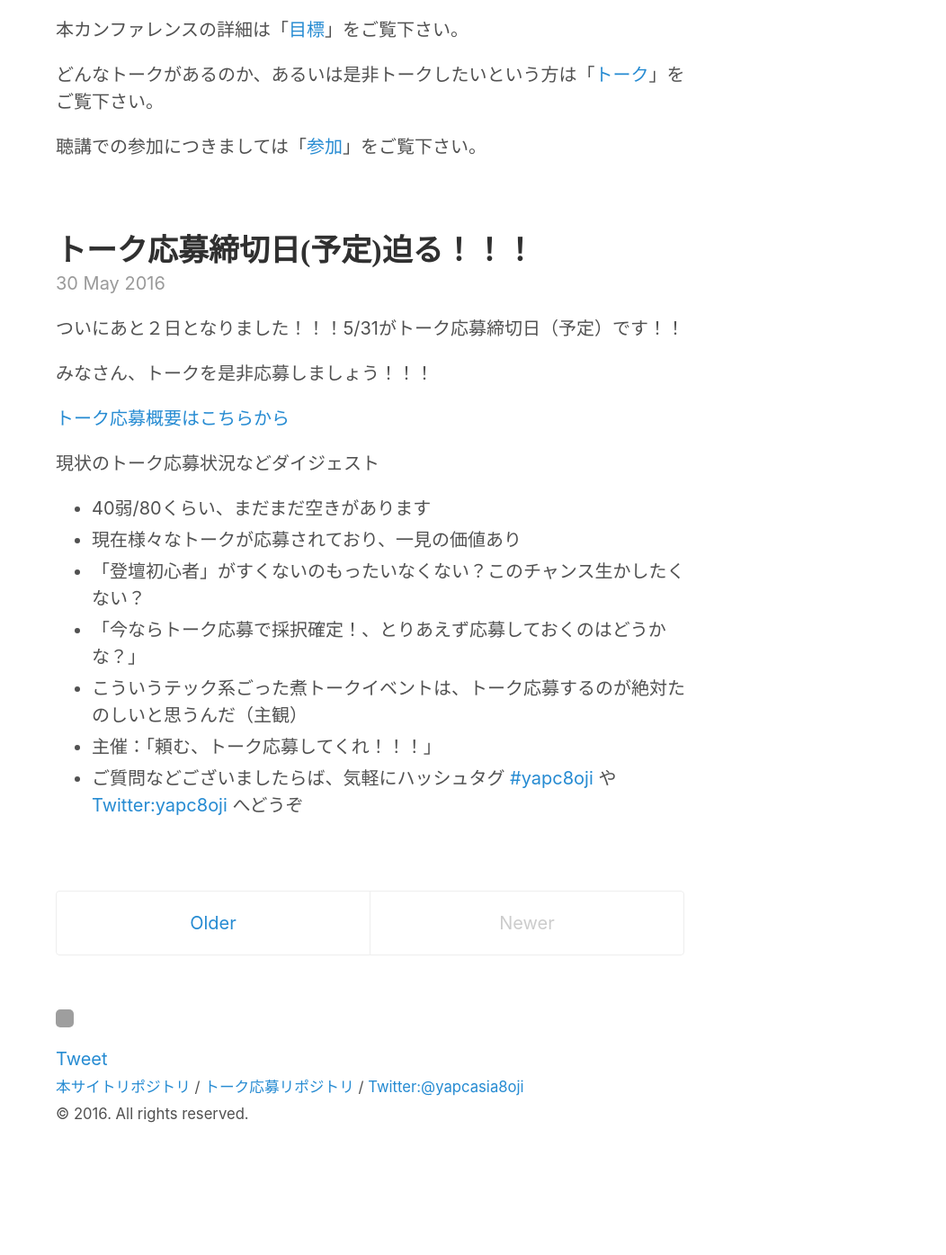
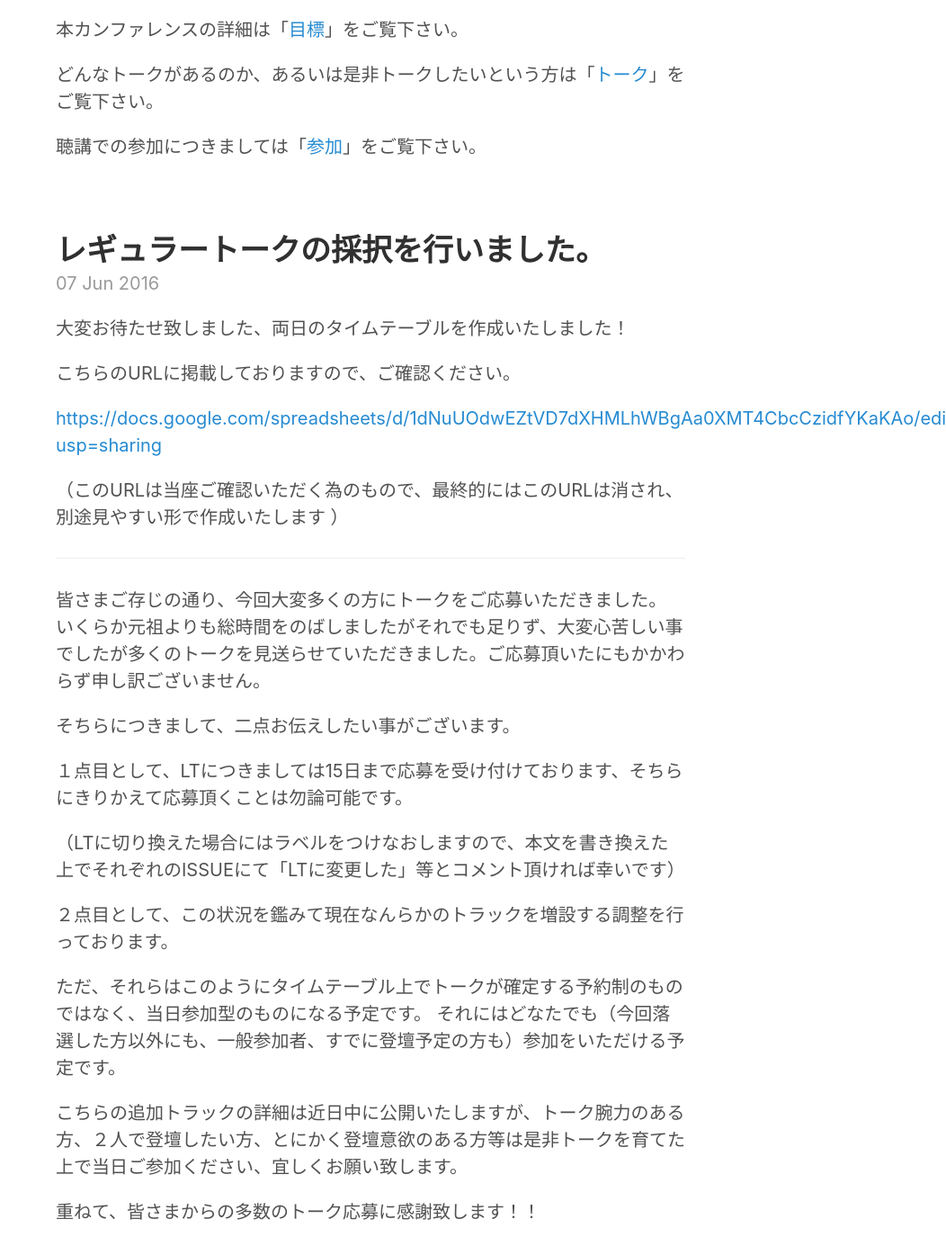
Before and after one commit to hachiojipm/yapcasia-8oji-2016mid, a Jekyll site: the page built from index.html, in a window 1280 px wide and 1400 px high, scrolled down 654 px. Shown: the top 1395 px of the window at 90% size, without its empty margins (228-1280 px from the left). Built offline with Jekyll 4.4.1, drawn with Linux system fonts in a browser that asks for light colours; the list of posts is cut into pages by our own code; comment, search, counter and statistics services are not loaded; before the commit the page ends 1946 px from its top, so only the background shows below that; grey boxes are pictures that could not be loaded.

Commit message:
update レギュラートーク募集がおわったので

```diff
--- /dev/null
+++ b/_posts/2016-06-07-please-check-talks-list.md
@@ -0,0 +1,33 @@
+---
+layout: post
+title: レギュラートークの採択を行いました。
+---
+
+大変お待たせ致しました、両日のタイムテーブルを作成いたしました！
+
+こちらのURLに掲載しておりますので、ご確認ください。
+
+[https://docs.google.com/spreadsheets/d/1dNuUOdwEZtVD7dXHMLhWBgAa0XMT4CbcCzidfYKaKAo/edit?usp=sharing](https://docs.google.com/spreadsheets/d/1dNuUOdwEZtVD7dXHMLhWBgAa0XMT4CbcCzidfYKaKAo/edit?usp=sharing)
+
+（このURLは当座ご確認いただく為のもので、最終的にはこのURLは消され、別途見やすい形で作成いたします ）
+
+***
+
+皆さまご存じの通り、今回大変多くの方にトークをご応募いただきました。
+いくらか元祖よりも総時間をのばしましたがそれでも足りず、大変心苦しい事でしたが多くのトークを見送らせていただきました。ご応募頂いたにもかかわらず申し訳ございません。
+
+そちらにつきまして、二点お伝えしたい事がございます。
+
+１点目として、LTにつきましては15日まで応募を受け付けております、そちらにきりかえて応募頂くことは勿論可能です。
+
+（LTに切り換えた場合にはラベルをつけなおしますので、本文を書き換えた上でそれぞれのISSUEにて「LTに変更した」等とコメント頂ければ幸いです）
+
+２点目として、この状況を鑑みて現在なんらかのトラックを増設する調整を行っております。
+
+ただ、それらはこのようにタイムテーブル上でトークが確定する予約制のものではなく、当日参加型のものになる予定です。
+それにはどなたでも（今回落選した方以外にも、一般参加者、すでに登壇予定の方も）参加をいただける予定です。
+
+こちらの追加トラックの詳細は近日中に公開いたしますが、トーク腕力のある方、２人で登壇したい方、とにかく登壇意欲のある方等は是非トークを育てた上で当日ご参加ください、宜しくお願い致します。
+
+
+重ねて、皆さまからの多数のトーク応募に感謝致します！！
--- a/talks.md
+++ b/talks.md
@@ -3,13 +3,12 @@
 title: Talks
 ---
 
-# [トーク募集中です！](https://github.com/hachiojipm/yapcasia-8oji-2016mid-timetable)
+# [通常トーク募集は終了しました、こちらからご確認ください](http://127.0.0.1:4000/2016/06/07/please-check-talks-list/)
 
-- [こちらからどうぞ](https://github.com/hachiojipm/yapcasia-8oji-2016mid-timetable)
-- [応募されたトーク一覧はこちら](https://github.com/hachiojipm/yapcasia-8oji-2016mid-timetable/issues)
-- 締切は5/31。あなたとYAPC、今すぐ応募！
-- 普通のトーク（1分〜50分）と、LT（1〜5分）を募集しています
-- あつまり具合でトークの長さ調整をお願いするかもしれません
+# [LTは6/15まで募集中です！](https://github.com/hachiojipm/yapcasia-8oji-2016mid-timetable)
+
+- [応募はこちらからどうぞ](https://github.com/hachiojipm/yapcasia-8oji-2016mid-timetable)
+- LT（1〜5分）を募集しています (普通のトークの募集は終了しました）
 - 内容はIT系エンジニアが楽しめたり、ためになったりして、マットウな内容であればなんでも
 - ひらたくいえば「YAPC::Asia Tokyo 2015」で受理されそうなもの（<a href="http://yapcasia.org/2015/talk/list">去年のもの</a>をみましょう）
 - 技術的なネタと、感動的なエモさだと技術系のネタが勝つとおもいます
```
